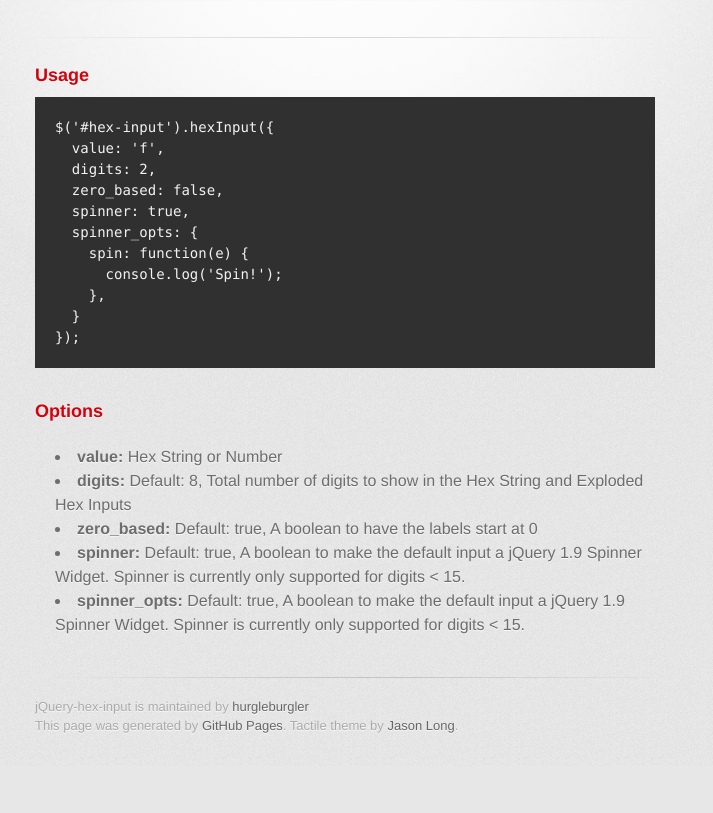
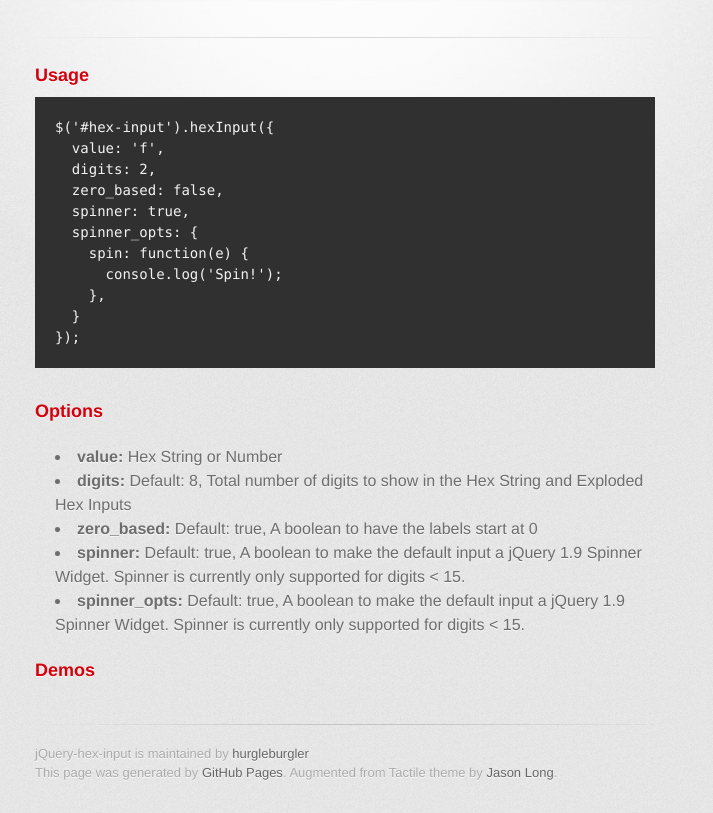
Before and after one commit to bubasti/jQuery-Hex-Input, a plain HTML site: page index.html in a window 1280 px wide. Shown: the part 209-1022 px from the top of the page, without its empty margins (295-1008 px from the left). Before the commit the page ends 975 px from the top, so only its background shows below. Drawn offline with Linux system fonts and the light colour scheme; a web font is replaced by a local one.

Commit message:
Updates to index.html

```diff
--- a/index.html
+++ b/index.html
@@ -59,11 +59,15 @@
     <li><strong>spinner_opts:</strong> Default: true, A boolean to make the default input a jQuery 1.9 Spinner Widget. Spinner is currently only supported for digits < 15.</li>
   </ul>
 </p>
+
+<h3>
+<a class="anchor" href="#designer-templates"><span class="octicon octicon-link"></span></a>Demos</h3>
+
         </section>
 
         <footer>
           jQuery-hex-input is maintained by <a href="https://github.com/hurgleburgler">hurgleburgler</a><br>
-          This page was generated by <a href="http://pages.github.com">GitHub Pages</a>. Tactile theme by <a href="https://twitter.com/jasonlong">Jason Long</a>.
+          This page was generated by <a href="http://pages.github.com">GitHub Pages</a>. Augmented from Tactile theme by <a href="https://twitter.com/jasonlong">Jason Long</a>.
         </footer>
 
 
```
